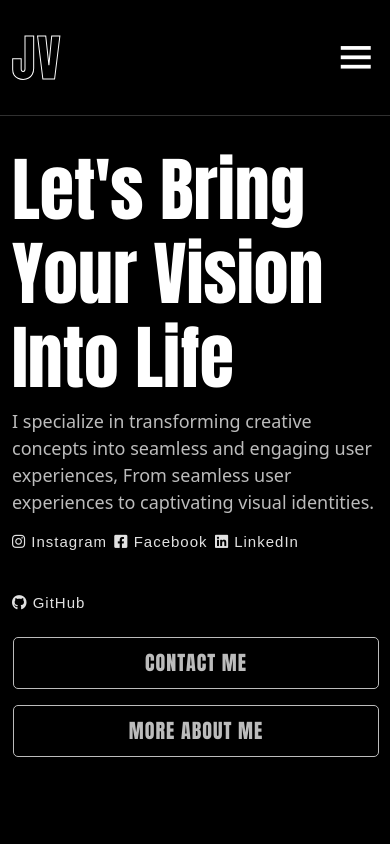
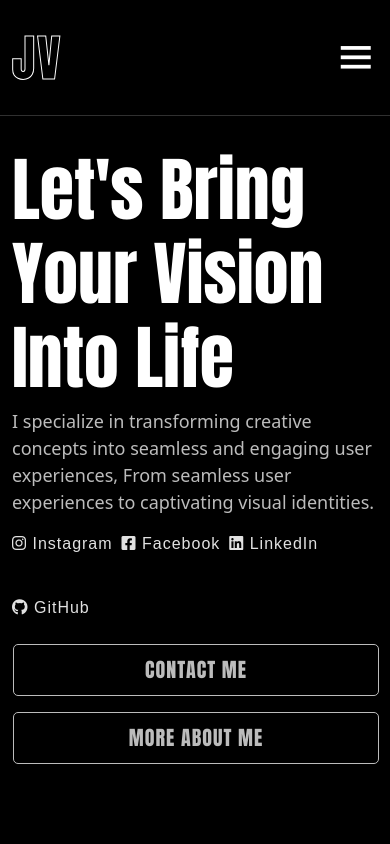
Before and after one commit to jesninvence/Portfolio, a plain HTML site: page index.html in a window 390 px wide. Shown: the top 844 px of the page. Drawn offline with nearby package versions, Linux system fonts and the light colour scheme; a web font is replaced by a local one.

Commit message:
updating

```diff
--- a/style.css
+++ b/style.css
@@ -79,8 +79,8 @@ button:hover {
 
 @media (max-width: 390px) {
   .home .socmed {
-    margin-right: .2rem !important;
-    font-size: 15px !important;
+    margin-right: .3rem !important;
+    font-size: 16px !important;
     max-width: 100%;
   }
 }
```
